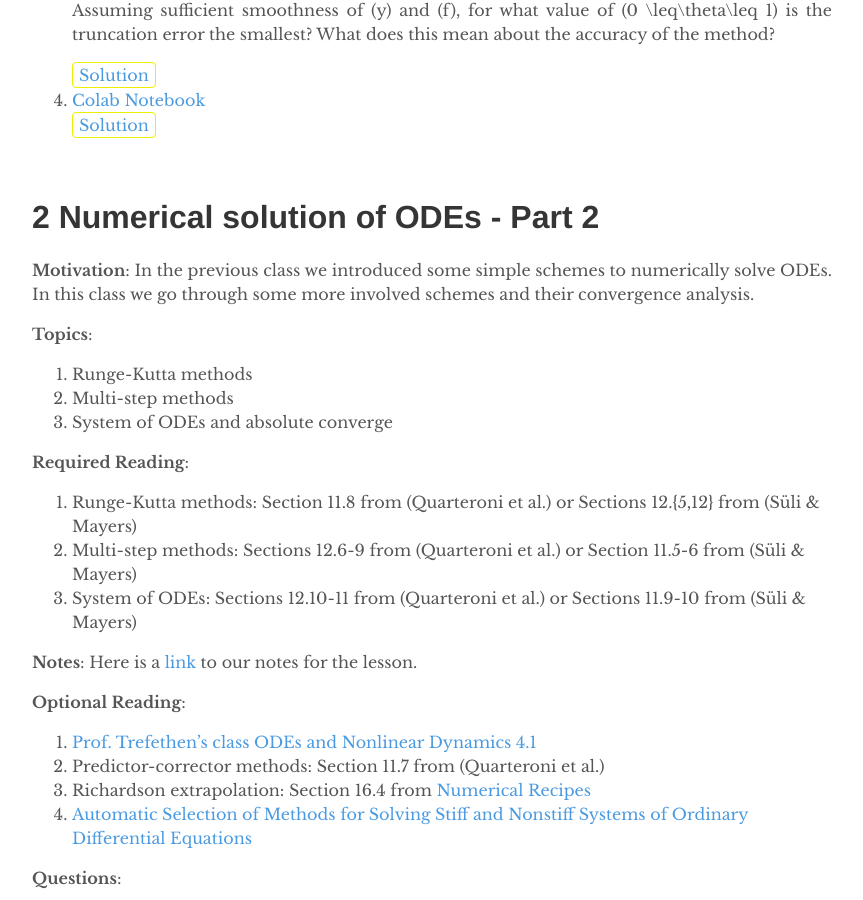
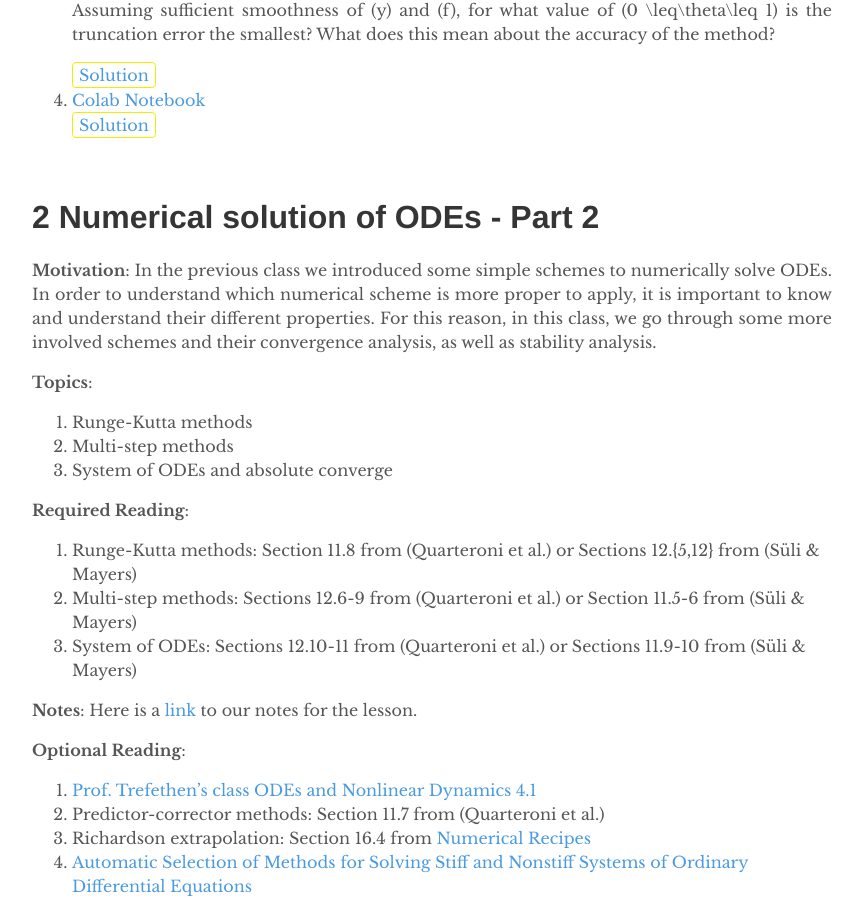
Before and after one commit to depthfirstlearning/depthfirstlearning.com, a Jekyll site: the page built from _posts/2019-06-06-NeuralODEs.markdown, in a window 1280 px wide and 900 px high, scrolled down 2065 px. Shown: the whole window, without its empty margins (208-1071 px from the left). Built offline with Jekyll 4.4.1, drawn with Linux system fonts in a browser that asks for light colours; formulas are drawn with MathJax 3; some of the changed lines change nothing that is shown.

Commit message:
added solution & motivation to week2 - small fix in week2 notes

```diff
--- a/_posts/2019-06-06-NeuralODEs.markdown
+++ b/_posts/2019-06-06-NeuralODEs.markdown
@@ -70,21 +70,24 @@
   2. Exercises 12.3,12.4, 12.7 in Section 12 of (Süli & Mayers)
      <details><summary>Solutions</summary>
      <p>
-     Exercise 12.3: Notice that we can write
+     Exercise 12.3:
+     Notice that we can write
 
      $$(y + q/p)'=p(y + q/p)$$
 
      It follows that \(y(t) = Ce^{pt} - q/p\) for some constant \(C\). Imposing the initial condition \(y(0)=1\), we get \(y(t)=e^{pt} + q/p(e^{pt}-1)\). In particular, we expand \(y\) in its Taylor series : \(y(t) = 1 + (1+q/p)\sum_{k=1}^\infty \frac{(pt)^k}{k!}\). To conclude the exercise we only need to notice that \(y_n(t) = q/p + (1+q/p)\sum_{k=1}^n \frac{(pt)^k}{k!}\) satisfies Picard's iteration: \(y_0 \equiv 1\), \(y_{n+1}(t) = y_0 + \int_0^t (py_n(s) + q)\,ds\).
      </p>
      <p>
-     Exercise 12.4: Applying Euler's method with step-size \(h\), we get \(\hat{y}(0) = 0\), \(\hat{y}(h) = \hat{y}(0) + h \hat{y}(0)^{1/5} = 0\), \(\hat{y}(2h) = \hat{y}(h) + h \hat{y}(h)^{1/5} =0\). Iterating, we see that it holds \(y(nh)=0\) for all \(n\geq 0\). Instead, the implicit Euler's method reads
+     Exercise 12.4:
+     Applying Euler's method with step-size \(h\), we get \(\hat{y}(0) = 0\), \(\hat{y}(h) = \hat{y}(0) + h \hat{y}(0)^{1/5} = 0\), \(\hat{y}(2h) = \hat{y}(h) + h \hat{y}(h)^{1/5} =0\). Iterating, we see that it holds \(y(nh)=0\) for all \(n\geq 0\). Instead, the implicit Euler's method reads
 
      $$\hat{y}_{n+1} = \hat{y}_n + h \hat{y}_{n+1}^{1/5}$$
 
      for \(n \geq 0\) and \(\hat{y}_0 = 0\). After substituting \(\hat{y}_{n} = (C_nh)^{5/4}\) in the above relation, we only need that there exists a sequence \(C_n\) satisying the requirements.
      </p>
      <p>
-     Exercise 12.7: First, notice that
+     Exercise 12.7:
+     First, notice that
 
      $$e_{n+1} = y(x_{n+1}) - y_{n} - \frac{1}{2}h(f_{n+1} + f_n)= e_n - \frac{1}{2}h (f_{n+1}+f_n) + \int_{x_n}^{x_{n+1}} f(s,y(s))\,ds$$
 
@@ -121,7 +124,7 @@
 <br />
 
 # 2 Numerical solution of ODEs - Part 2
-  **Motivation**: In the previous class we introduced some simple schemes to numerically solve ODEs. In this class we go through some more involved schemes and their convergence analysis.
+  **Motivation**: In the previous class we introduced some simple schemes to numerically solve ODEs. In order to understand which numerical scheme is more proper to apply, it is important to know and understand their different properties. For this reason, in this class, we go through some more involved schemes and their convergence analysis, as well as stability analysis.
 
   **Topics**:
 
@@ -149,7 +152,73 @@
   1. Exercises 12.11, 12.12, 12.19 in Section 12 of (Süli & Mayers)
      <details><summary>Solution</summary>
      <p>
-     ...
+     Exercise 12.11:
+     By definition, the truncation error is given by
+
+     $$h\tau_n = y_{n+3} + \alpha y_{n+2} -\alpha y_{n+1} - y_n -h\beta y_{n+2}' - h\beta y_{n+1}'$$
+
+     Taylor-expanding, we have that
+
+     $$y_{n+3} = y_n + 3hy_n' + 9/2h^2 y_n'' + 9/2h^3 y_n''' + 27/8h^4 y_n^{(4)} + O(h^5)$$
+
+     $$y_{n+2} = y_n + 2hy_n' + 2h^2 y_n'' + 4/3h^3 y_n''' + 2/3h^4 y_n^{(4)} + O(h^5)$$
+
+     $$y_{n+1} = y_n + hy_n' + h^2 y_n'' + h^3 y_n''' + h^4y_n^{(4)} + O(h^5)$$
+
+     $$y_{n+2}' = y_n' + 2hy_n'' + 2h^2y_n''' + 4/3 h^3 y_{n}^{(4)}$$
+
+     $$y_{n+1}' = y_n' + hy_n'' + h^2y_n''' + h^3 y_{n}^{(4)}$$
+
+     Substituting these in the first equation and imposing the terms in \(h^i\), \(i = 0,1,2,3,4\), to be \(0\), we get the equations
+
+     $$3 + \alpha - 2\beta = 0$$
+
+     $$27 + 7\alpha - 15\beta = 0$$
+
+     $$27 + 5\alpha - 12\beta = 0$$
+
+     Solving for these, we find \(\alpha = 9\) and \(\beta = 6\). The resulting method reads
+
+     $$y_{n+3} + 9(y_{n+2} - y_{n+1}) - y_n = 6h(f_{n+2} + f_{n+1})$$
+
+     The characteristic polynomial is given by
+
+     $$\rho(z) = z^3 +9z^2 - 9z -1$$
+
+     One of the roots of this polynomial satisfies \(|z|>1\) and this implies that the method is not zero-stable.
+     </p>
+     <p>
+     Exercise 12.12:
+     By definition, the truncation error is given by
+
+     $$h\tau_n = y_{n+1} + b y_{n-1} +a y_{n-2} -h y_{n}'$$
+
+     Taylor-expanding, we have that
+
+     $$y_{n+1} = y_n + hy_n' + 1/2h^2 y_n'' + O(h^3)$$
+
+     $$y_{n-1} = y_n - hy_n' + 1/2h^2 y_n'' + O(h^3)$$
+
+     $$y_{n-2} = y_n - 2hy_n' + 2h^2 y_n'' +  O(h^3)$$
+
+     Substituting these in the first equation and solving for the terms in \(h^i\), \(i = 0,1\), to be \(0\), we get \(a=1\) and \(b=-2\). In particular
+
+     $$\tau_n = 3/2h + O(h^2)$$
+
+     and thus the method has order of accuracy \(1\).
+     The resulting method reads
+
+     $$y_{n+1} -2 y_{n-1} + y_{n-2} = h f_{n}$$
+
+     The characteristic polynomial is given by
+
+     $$\rho(z) = z^3 -2z -1$$
+
+     One of the roots of this polynomial satisfies \(|z|>1\) and this implies that the method is not zero-stable.
+     </p>
+     <p>
+     Exercise 12.19:
+     The first equation can be found by substituting \(f(t,y) = \lambda y\) in equation (12.51) in the book and by solving for \(k_1,k_2\) (it is a \(2\times 2\) linear system). Substituting the values of \(A\) and \(b\) from the Butcher tableau in this formula and in the one right before equation (12.51) in the book, and simplifying, we get the formula for \(R(\lambda h)\). Finally, \(p\) and \(q\) are given by \(p,q=-3\pm i \sqrt{3}\). One can see that this implies \(|R(z)|<1\) if \(Re(z) <0\) and thus the method is A-stable.
      </p>
      </details>
 
```
Also changed, not shown: 1 other file.
